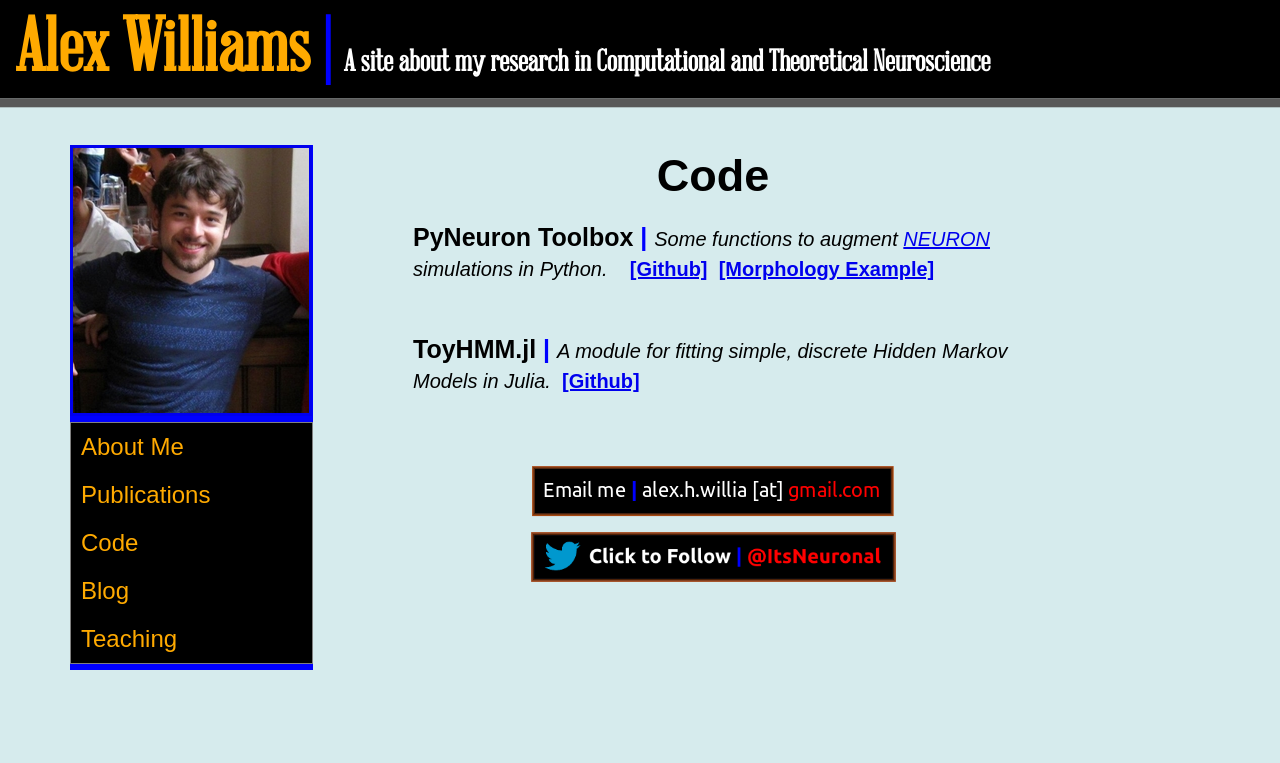
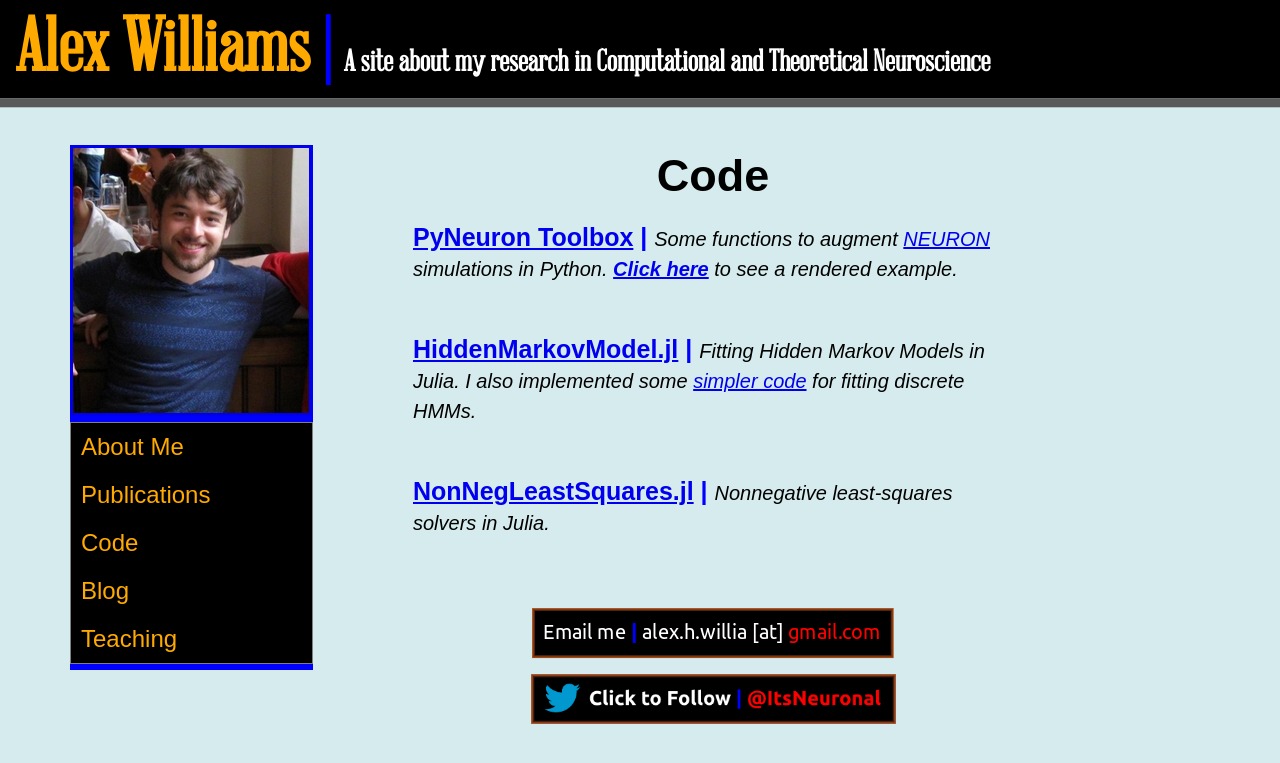
Before and after one commit to ahwillia/ahwillia.github.com, a Jekyll site: the page built from Code/index.html, in a window 1280 px wide. Shown: the top 763 px of the page. Built offline with Jekyll 4.4.1, drawn with Linux system fonts in a browser that asks for light colours.

Commit message:
update code page

```diff
--- a/Code/index.html
+++ b/Code/index.html
@@ -23,17 +23,26 @@ title: Code
   <div id="pagetitle"> Code </div>
   <p>
     <span style="font-size:25px">
-    <b>PyNeuron Toolbox <span style="color:blue">|</span></b>
+    <b><a href="https://github.com/ahwillia/PyNeuron-Toolbox" target="_blank">PyNeuron Toolbox</a>
+    <span style="color:blue">|</span></b>
     </span>
-    <em>Some functions to augment <a href="http://www.neuron.yale.edu/" target="_blank">NEURON</a> simulations in Python.</em> &nbsp;&nbsp; <b><a href="https://github.com/ahwillia/PyNeuron-Toolbox" target="_blank">[Github]</a>&nbsp;&nbsp;<a href="/code/pyneuron_morph.html" target="_blank">[Morphology Example]</a></b>
+    <em>Some functions to augment <a href="http://www.neuron.yale.edu/" target="_blank">NEURON</a> simulations in Python. <b><a href="/code/pyneuron_morph.html" target="_blank">Click here</a></b> to see a rendered example.</em>
   </p>
 
   <p>
     <br>
     <span style="font-size:25px">
-    <b>ToyHMM.jl <span style="color:blue">|</span></b>
+    <b><a href="https://github.com/ahwillia/HiddenMarkovModel.jl" target="_blank">HiddenMarkovModel.jl</a> <span style="color:blue">|</span></b>
     </span>
-    <em>A module for fitting simple, discrete Hidden Markov Models in Julia.</em>&nbsp;&nbsp;<b><a href="https://github.com/ahwillia/ToyHMM.jl" target="_blank">[Github]</a> </b>
+    <em>Fitting Hidden Markov Models in Julia. I also implemented some <a href="https://github.com/ahwillia/ToyHMM.jl">simpler code</a> for fitting discrete HMMs.</em>
+  </p>
+
+  <p>
+    <br>
+    <span style="font-size:25px">
+    <b><a href="https://github.com/ahwillia/NonNegLeastSquares.jl" target="_blank">NonNegLeastSquares.jl</a> <span style="color:blue">|</span></b>
+    </span>
+    <em>Nonnegative least-squares solvers in Julia.</em>
   </p>
 
 </section>
```
Also changed, not shown: code/index.html (+13 -4 lines), 3 other files.
